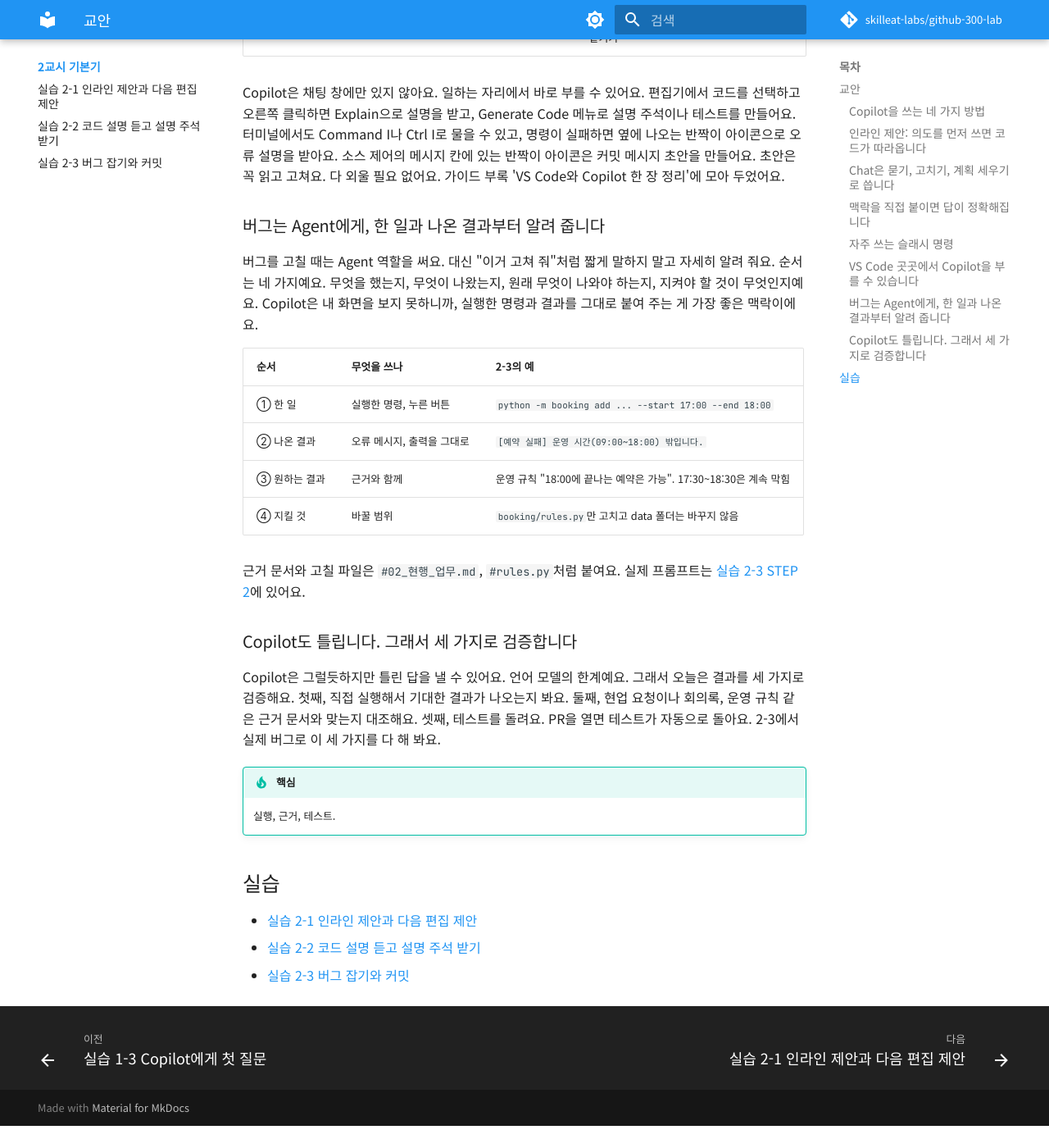
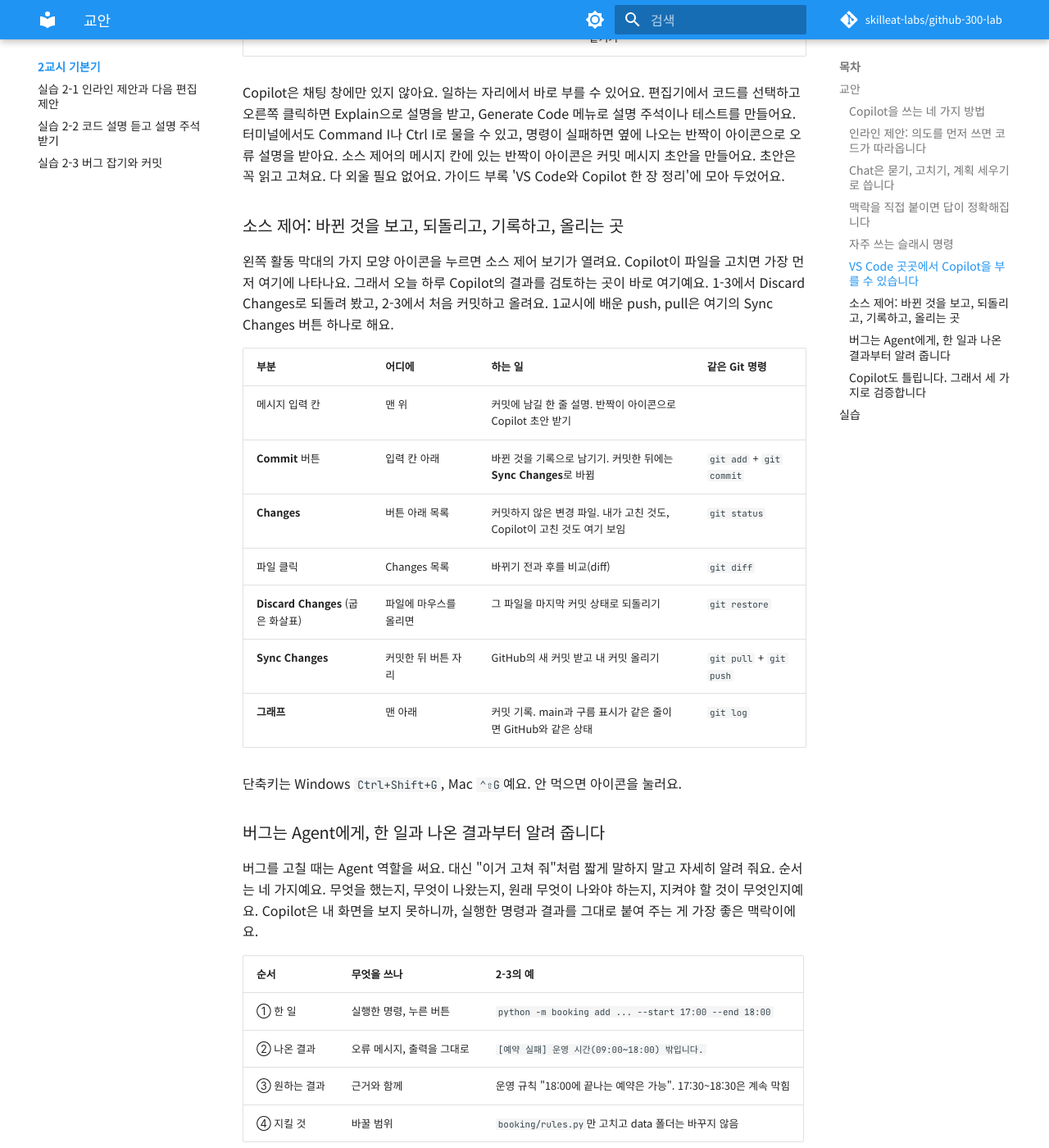
Before and after one commit to skilleat-labs/github-300-lab, an MkDocs documentation site: the page built from docs/class2/index.md, in a window 1280 px wide and 1400 px high, scrolled down 2631 px. Shown: the whole window at 82% size. Built offline with MkDocs 1.6.1 and Material for MkDocs 9.7.7, drawn with Linux system fonts in a browser that asks for light colours; comment, search, counter and statistics services are not loaded; before the commit the page ends 4004 px from its top, so only the background shows below that.

Commit message:
소스 제어 보기 설명: 2교시 교안, 2-3, 한 장 정리
Co-Authored-By: Claude Opus 5.5 <noreply@anthropic.com>

```diff
--- a/docs/appendix/vscode-copilot.md
+++ b/docs/appendix/vscode-copilot.md
@@ -36,6 +36,20 @@
     - 한/영이 한글이면 영문으로 바꿉니다.
     - 다른 확장이 같은 키를 쓰는 경우입니다. 명령 팔레트에서 **Preferences: Open Keyboard Shortcuts**를 열고, 검색 칸의 키보드 아이콘(**Record Keys**)을 누른 뒤 그 키를 눌러 연결된 명령을 봅니다.
     - 급하면 단축키 대신 왼쪽 활동 막대의 아이콘을 누릅니다.
+
+## 소스 제어 보기 { #source-control }
+
+왼쪽 활동 막대의 가지 모양 아이콘입니다. Copilot이 고친 파일도 여기에 나타납니다.
+
+| 부분 | 어디에 | 하는 일 | 같은 Git 명령 |
+|---|---|---|---|
+| 메시지 입력 칸 | 맨 위 | 커밋에 남길 한 줄 설명. 반짝이 아이콘으로 Copilot 초안 받기 | |
+| **Commit** 버튼 | 입력 칸 아래 | 바뀐 것을 기록으로 남기기. 커밋한 뒤에는 **Sync Changes**로 바뀜 | `git add` + `git commit` |
+| **Changes** | 버튼 아래 목록 | 커밋하지 않은 변경 파일. 내가 고친 것도, Copilot이 고친 것도 여기 보임 | `git status` |
+| 파일 클릭 | Changes 목록 | 바뀌기 전과 후를 비교(diff) | `git diff` |
+| **Discard Changes** (굽은 화살표) | 파일에 마우스를 올리면 | 그 파일을 마지막 커밋 상태로 되돌리기 | `git restore` |
+| **Sync Changes** | 커밋한 뒤 버튼 자리 | GitHub의 새 커밋 받고 내 커밋 올리기 | `git pull` + `git push` |
+| **그래프** | 맨 아래 | 커밋 기록. main과 구름 표시가 같은 줄이면 GitHub와 같은 상태 | `git log` |
 
 ## VS Code 버튼과 Git 명령 { #git-buttons }
 
--- a/docs/class2/index.md
+++ b/docs/class2/index.md
@@ -66,6 +66,22 @@ Copilot이 엉뚱한 답을 하는 가장 흔한 이유는 맥락이 부족해
 
 Copilot은 채팅 창에만 있지 않아요. 일하는 자리에서 바로 부를 수 있어요. 편집기에서 코드를 선택하고 오른쪽 클릭하면 Explain으로 설명을 받고, Generate Code 메뉴로 설명 주석이나 테스트를 만들어요. 터미널에서도 Command I나 Ctrl I로 물을 수 있고, 명령이 실패하면 옆에 나오는 반짝이 아이콘으로 오류 설명을 받아요. 소스 제어의 메시지 칸에 있는 반짝이 아이콘은 커밋 메시지 초안을 만들어요. 초안은 꼭 읽고 고쳐요. 다 외울 필요 없어요. 가이드 부록 'VS Code와 Copilot 한 장 정리'에 모아 두었어요.
 
+### 소스 제어: 바뀐 것을 보고, 되돌리고, 기록하고, 올리는 곳 { #source-control }
+
+왼쪽 활동 막대의 가지 모양 아이콘을 누르면 소스 제어 보기가 열려요. Copilot이 파일을 고치면 가장 먼저 여기에 나타나요. 그래서 오늘 하루 Copilot의 결과를 검토하는 곳이 바로 여기예요. 1-3에서 Discard Changes로 되돌려 봤고, 2-3에서 처음 커밋하고 올려요. 1교시에 배운 push, pull은 여기의 Sync Changes 버튼 하나로 해요.
+
+| 부분 | 어디에 | 하는 일 | 같은 Git 명령 |
+|---|---|---|---|
+| 메시지 입력 칸 | 맨 위 | 커밋에 남길 한 줄 설명. 반짝이 아이콘으로 Copilot 초안 받기 | |
+| **Commit** 버튼 | 입력 칸 아래 | 바뀐 것을 기록으로 남기기. 커밋한 뒤에는 **Sync Changes**로 바뀜 | `git add` + `git commit` |
+| **Changes** | 버튼 아래 목록 | 커밋하지 않은 변경 파일. 내가 고친 것도, Copilot이 고친 것도 여기 보임 | `git status` |
+| 파일 클릭 | Changes 목록 | 바뀌기 전과 후를 비교(diff) | `git diff` |
+| **Discard Changes** (굽은 화살표) | 파일에 마우스를 올리면 | 그 파일을 마지막 커밋 상태로 되돌리기 | `git restore` |
+| **Sync Changes** | 커밋한 뒤 버튼 자리 | GitHub의 새 커밋 받고 내 커밋 올리기 | `git pull` + `git push` |
+| **그래프** | 맨 아래 | 커밋 기록. main과 구름 표시가 같은 줄이면 GitHub와 같은 상태 | `git log` |
+
+단축키는 Windows `Ctrl+Shift+G`, Mac `⌃⇧G`예요. 안 먹으면 아이콘을 눌러요.
+
 ### 버그는 Agent에게, 한 일과 나온 결과부터 알려 줍니다 { #bug-prompt }
 
 버그를 고칠 때는 Agent 역할을 써요. 대신 "이거 고쳐 줘"처럼 짧게 말하지 말고 자세히 알려 줘요. 순서는 네 가지예요. 무엇을 했는지, 무엇이 나왔는지, 원래 무엇이 나와야 하는지, 지켜야 할 것이 무엇인지예요. Copilot은 내 화면을 보지 못하니까, 실행한 명령과 결과를 그대로 붙여 주는 게 가장 좋은 맥락이에요.
```
Also changed, not shown: docs/class2/lab-3.md (+14 -0 lines).
